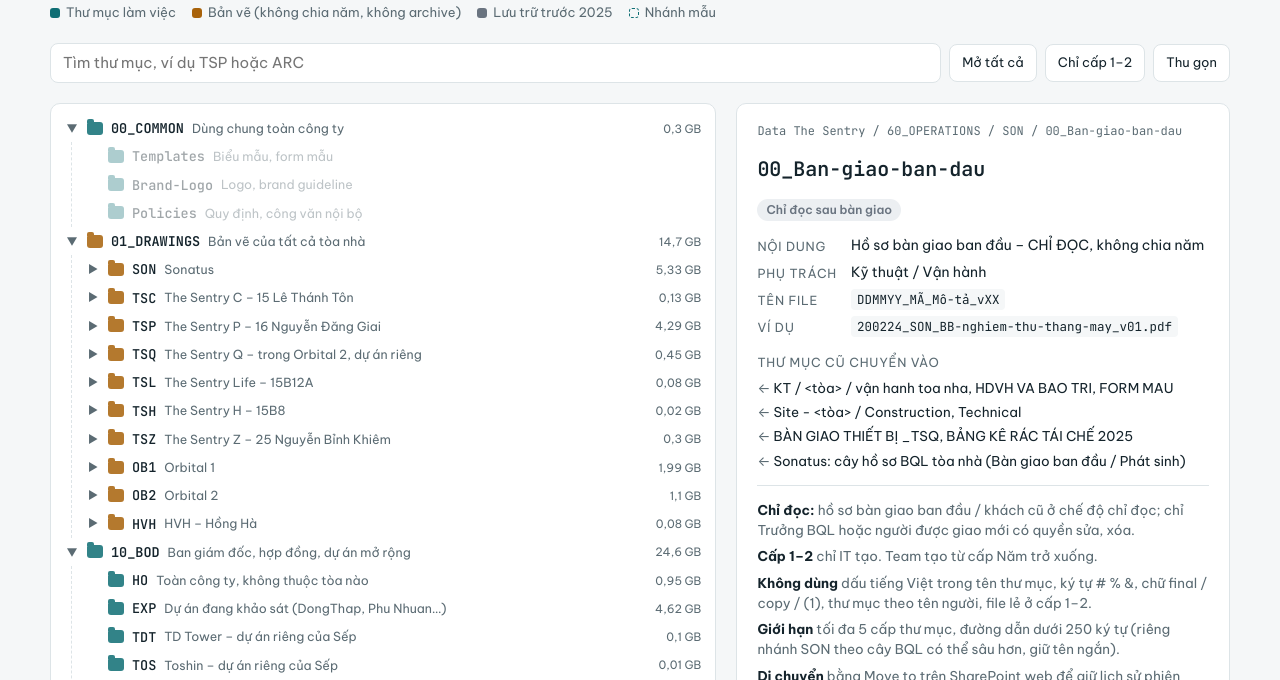
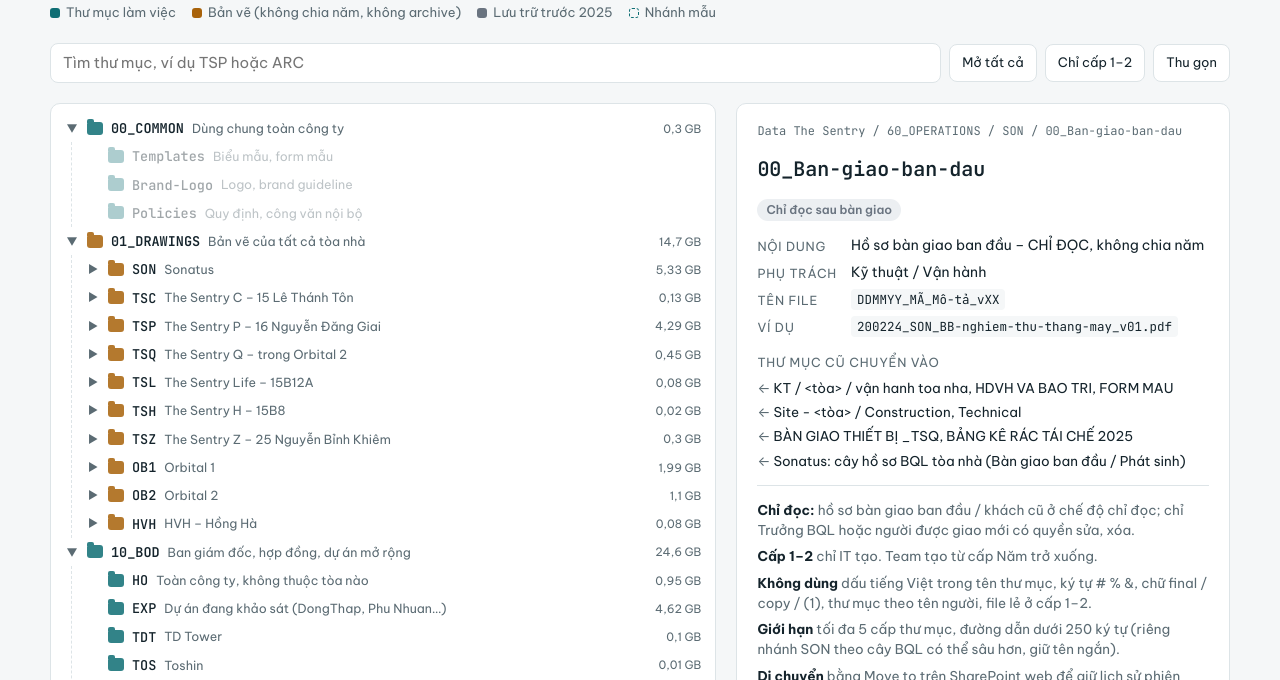
Before and after one commit to victornguyen296/Data-Sp-TheSentry, a plain HTML site: page index.html in a window 1280 px wide. Shown: the part 120-800 px from the top of the page. Drawn offline with Linux system fonts and the light colour scheme.

Commit message:
Update index.html

```diff
--- a/index.html
+++ b/index.html
@@ -108,7 +108,7 @@ code{font-family:var(--f-mono);font-size:12.5px;background:var(--bg);padding:2px
 <script>
 const P = {
   SON:"Sonatus", TSC:"The Sentry C – 15 Lê Thánh Tôn", TSP:"The Sentry P – 16 Nguyễn Đăng Giai",
-  TSQ:"The Sentry Q – trong Orbital 2, dự án riêng", TSL:"The Sentry Life – 15B12A",
+  TSQ:"The Sentry Q – trong Orbital 2", TSL:"The Sentry Life – 15B12A",
   TSH:"The Sentry H – 15B8", TSZ:"The Sentry Z – 25 Nguyễn Bỉnh Khiêm",
   OB1:"Orbital 1", OB2:"Orbital 2", HVH:"HVH – Hồng Hà"
 };
@@ -178,7 +178,7 @@ const TREE = [
  {name:"10_BOD", note:"Ban giám đốc, hợp đồng, dự án mở rộng", owner:"BOD",
   from:["Head Office / Contracts & Lease Agreements","Head Office / Handover Nigel + Brian","Expansion Projects, Pitches","Site - TD Tower, Site - Toshin"],
   children:[HO,{name:"EXP",note:"Dự án đang khảo sát (DongThap, Phu Nhuan…)"},
-    {name:"TDT",note:"TD Tower – dự án riêng của Sếp"},{name:"TOS",note:"Toshin – dự án riêng của Sếp"},
+    {name:"TDT",note:"TD Tower"},{name:"TOS",note:"Toshin"},
     ...Object.keys(P).map(k=>({name:k,note:P[k]+" (hợp đồng, bàn giao, họp)"}))]},
  {name:"20_LEASING", note:"Kinh doanh, chào giá, proposal, membership", owner:"Leasing",
   from:["The Sentry / LEASING / TSC, TSP, TSQ, TSL, TSZ, SONATUS, Orbital 1.0 & 2.0","Membership Agreements, Leasing Enquiries, Promotion Proposal Versions","Site - <tòa> / Leasing, Leasing proposal"],
```
